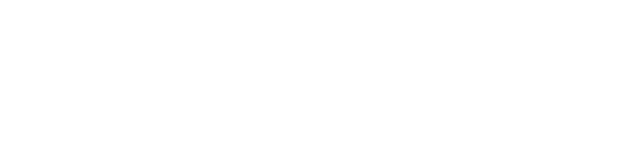
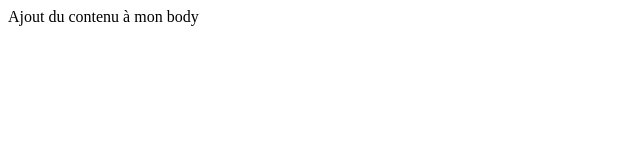
Before and after one commit to ntjoel19/git_projet, a plain HTML site: page index.html in a window 1280 px wide. Shown: the whole page, without its empty margins (0-640 px from the left). Drawn offline with Linux system fonts and the light colour scheme.

Commit message:
ajout du contenu dans le fichier index

```diff
--- a/index.html
+++ b/index.html
@@ -7,6 +7,6 @@
     <title>Document</title>
 </head>
 <body>
-
+    Ajout du contenu à mon body
 </body>
 </html>
```
